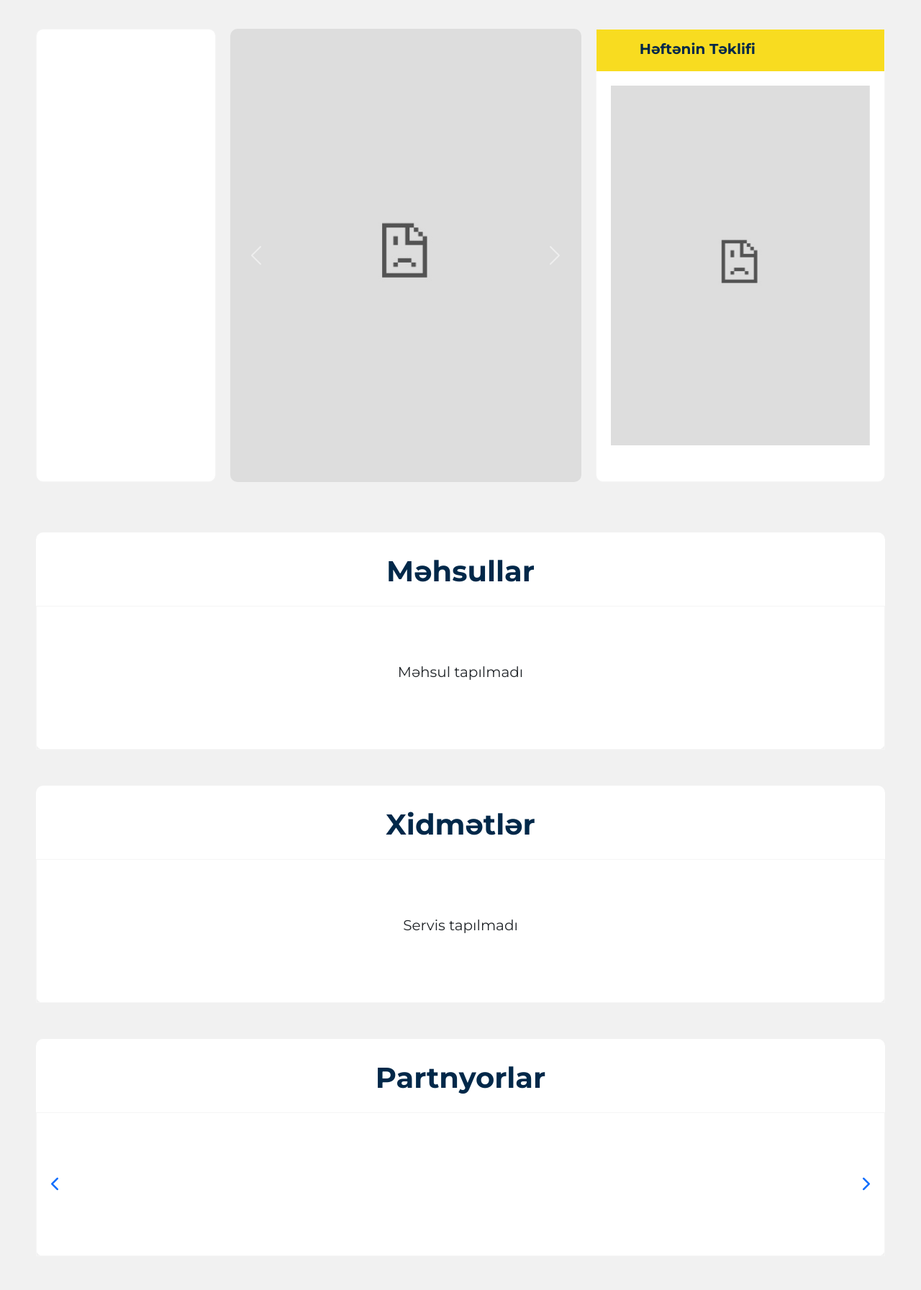
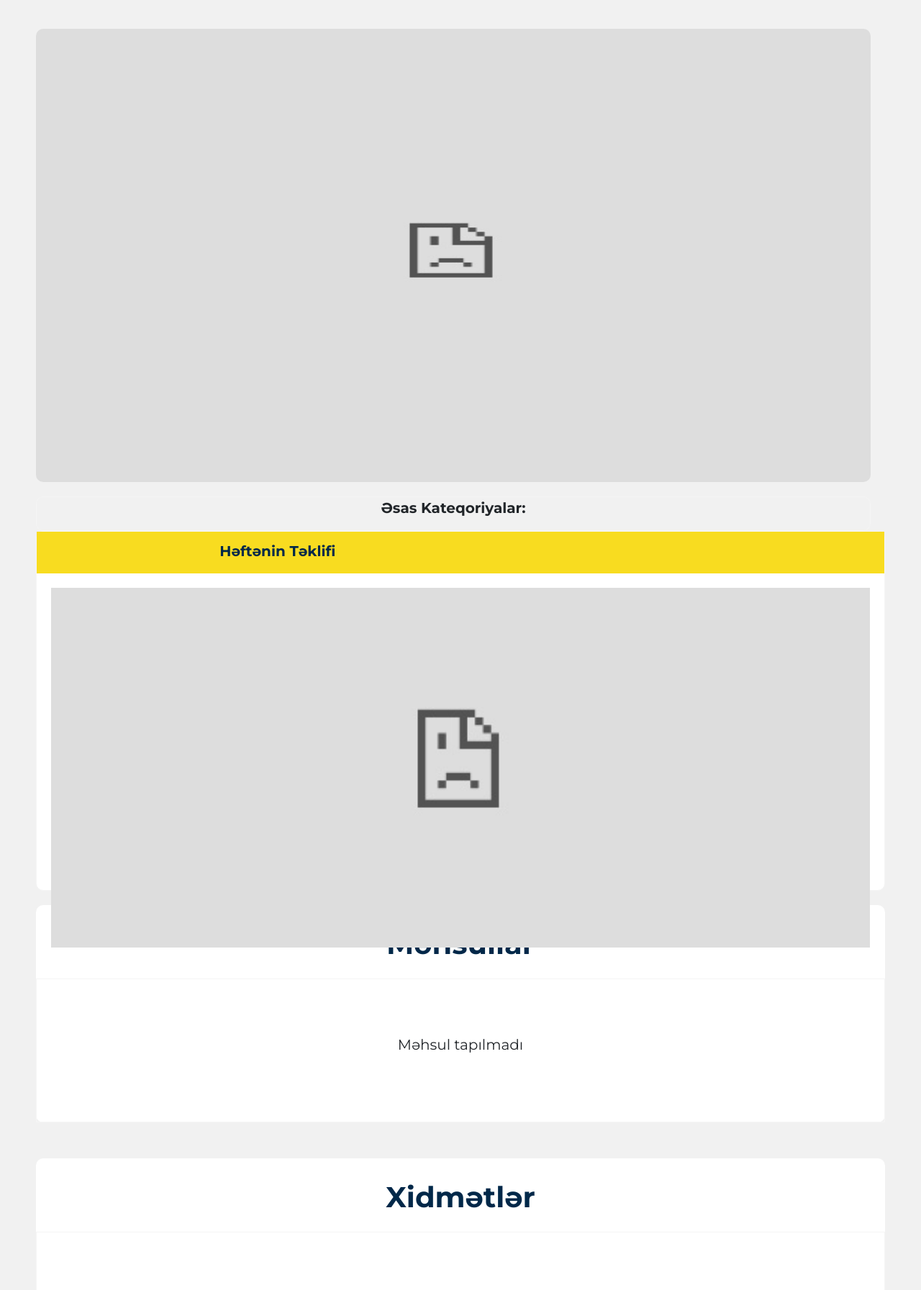
Before and after one commit to abbasguliyev/itech-shop, a Django app: page / in a window 1280 px wide. Shown: the part 80-1873 px from the top of the page at 72% size. Run offline with Django 4.2, Linux system fonts and the light colour scheme; data that the repository does not hold is empty; some libraries are stand-ins or nearby versions.

Commit message:
added new features

```diff
--- a/src/apps/pages/views.py
+++ b/src/apps/pages/views.py
@@ -35,7 +35,7 @@
 
     def get_context_data(self, **kwargs):
         context = super().get_context_data(**kwargs)
-        services = Services.objects.all()[:3]
+        services = Services.objects.all()
         company = Company.objects.all().last()
         categories = Category.objects.select_related('parent').filter(parent=None).all()
         partners = Partners.objects.all()[:3]
--- a/src/apps/services/templates/services.html
+++ b/src/apps/services/templates/services.html
@@ -20,7 +20,7 @@
       {% else %}
           {% for service in services %}
           <div class="prod_container">
-              <img src="{{service.image.url}}" alt="{{ service.name }}" class="product-img" />
+              <img src="{{service.image.url}}" alt="{{ service.name }}" class="service-card-img" />
               <div class="prod_detail">
                   <div>
                       <h4>
--- a/src/static/css/home.css
+++ b/src/static/css/home.css
@@ -512,15 +512,16 @@
     font-size: 1em;
 }
 
-.post-carousel {
-    width: 100% !important;
+.carousel-wrapper {
+    width: 50% !important;
     margin-right: 2em;
-    height: 63em !important;
+    height: auto !important;
 }
 
-.index-carousel-img {
-    height: 63em !important;
-    object-fit: cover !important;
+#home-banner .item img {
+    display: block;
+    width: 100%;
+    height: 63em;
     border-radius: 10px;
 }
 
@@ -566,7 +567,7 @@
     padding: 2em;
     width: 40em;
     display: flex;
-    justify-content: center;
+    align-self: center !important;
 }
 
 .offer_product_wrapper {
@@ -574,6 +575,7 @@
     flex-direction: column !important;
     box-sizing: border-box !important;
     height: 60em !important;
+
 }
 
 .btn-more {
@@ -775,7 +777,7 @@
     }
 }
 
-@media only screen and (max-width: 1100px) {
+@media only screen and (max-width: 1400px) {
     .category {
         position: static;
     }
@@ -796,10 +798,11 @@
         position: static;
     }
 
-    .post-carousel {
+    .carousel-wrapper {
         order: 1;
-        width: 100%;
+        width: 100% !important;
         align-self: center;
+        object-fit: cover;
         margin-bottom: 20px;
     }
 
--- a/src/static/css/products.css
+++ b/src/static/css/products.css
@@ -241,8 +241,8 @@
 }
 
 .product-img {
-    width: 31em;
-    height: 27em;
+    width: 100%;
+    height: 30em;
     border-top-right-radius: 0.5em;
     border-top-left-radius: 0.5em;
 }
@@ -251,7 +251,7 @@
     display: flex !important;
     flex-direction: column !important;
     box-sizing: border-box !important;
-    height: 70em !important;
+    margin-bottom: 10px;
 }
 
 
@@ -286,6 +286,8 @@
         display: block !important;
         border-bottom-left-radius: 0.5em !important;
         border-bottom-right-radius: 0.5em !important;
+        border-top-left-radius: 0 !important;
+        border-top-right-radius: 0 !important;
         margin-right: 15px !important;
         border: 1px solid #F1F2F3 !important;
         box-sizing: border-box !important;
@@ -293,7 +295,6 @@
         padding: 15px !important;
         border-top: none !important;
         z-index: 99;
-
     }
 }
 
@@ -707,11 +708,10 @@
 
     .product-img {
         width: 100%;
-        height: 15em;
+        height: 30em;
     }
 
     .product_wrapper {
-        height: 70em !important;
         width: 100%;
     }
 
--- a/src/static/css/services.css
+++ b/src/static/css/services.css
@@ -43,8 +43,15 @@
 }
 
 .service-img{
-    width: 31em;
-    height: 27em;
+    width: 100%;
+    height: 30em;
+    border-top-right-radius: 0.5em;
+    border-top-left-radius: 0.5em;
+}
+
+.service-card-img {
+    width: 30em;
+    height: 30em;
     border-top-right-radius: 0.5em;
     border-top-left-radius: 0.5em;
 }
--- a/src/templates/home.html
+++ b/src/templates/home.html
@@ -36,7 +36,7 @@
                     <p style="font-size: 2em;">Məhsul tapılmadı</p>
                 </div>
             {% else %}
-                <div class="owl-carousel owl-theme" id="home-products">
+                <div class="owl-carousel owl-theme" id="home-products" style="margin-left: 10px; margin-right: 10px;">
                     {% for product in products %}
                         {% include 'product_cart.html' %}
                     {% endfor %}
@@ -44,7 +44,6 @@
                 <a href="{% url 'products' %}" class="btn-more">Bütün məhsulları gör</a>
             {% endif %}
         {% endif %}
-
     </section>
     <section class="section-contain">
         <div class="section-title-container">
@@ -55,16 +54,7 @@
                 <p style="font-size: 2em;">Servis tapılmadı</p>
             </div>
         {% else %}
-            <div class="service-body" id="service_id">
-                <div class="home-product-slider">
-                    <div>
-                        {% if page_obj.has_previous %}
-                        <a hx-get="{% url 'index_services_pagination_view' %}?page={{ page_obj.previous_page_number }}" hx-target="#service_id" hx-trigger="click" class="" style="cursor: pointer; font-size: 2em; margin-left: 1em; margin-right: 1em;"><i class="fa-solid fa-chevron-left"></i></a>
-                        {% else %}
-                        <a class="" style="cursor: pointer; font-size: 2em; margin-left: 1em; margin-right: 1em;"><i class="fa-solid fa-chevron-left"></i></a>
-                        {% endif %}
-                    </div>
-                    <div class="home-service-slider">
+            <div class="owl-carousel owl-theme" id="home-services" style="margin-left: 10px; margin-right: 10px; margin-bottom: 10px">
                 {% for service in services %}
                     <div class="serv_container">
                         <img src="{{ service.image.url }}" alt="{{ service.name }}" class="service-img"/>
@@ -76,40 +66,21 @@
                     </div>
                 {% endfor %}
             </div>
-                    <div>
-                        {% if page_obj.has_next %}
-                        <a hx-get="{% url 'index_services_pagination_view' %}?page={{ page_obj.next_page_number }}" hx-target="#service_id" hx-trigger="click" class="" style="cursor: pointer; font-size: 2em; margin-left: 1em; margin-right: 1em;"><i class="fa-solid fa-chevron-right"></i></a>
-                        {% else %}
-                        <a class="" style="cursor: pointer; font-size: 2em; margin-left: 1em; margin-right: 1em;"><i class="fa-solid fa-chevron-right"></i></a>
-                        {% endif %}
-                    </div>
-                </div>
             <a href="{% url 'services' %}" class="btn-more">Bütün xidmətləri gör</a>
-            </div>
         {% endif %}
     </section>
     <section class="section-contain">
         <div class="section-title-container">
             <h3 class="section-title mb-4"><b>Partnyorlar</b></h3>
         </div>
-        <div class="partners-body" id="partners_id">
-            {% if page_obj.has_previous %}
-            <a hx-get="{% url 'index_partners_pagination_view' %}?page={{ page_obj.previous_page_number }}" hx-target="#partners_id" hx-trigger="click" class="" style="cursor: pointer; font-size: 2em; margin-left: 1em; margin-right: 1em;"><i class="fa-solid fa-chevron-left"></i></a>
-            {% else %}
-            <a class="" style="cursor: pointer; font-size: 2em; margin-left: 1em; margin-right: 1em;"><i class="fa-solid fa-chevron-left"></i></a>
-            {% endif %}
-            <div class="pattern-slide-container">
+        <div class="partners-body">
+            <div class="owl-carousel owl-theme" id="home-partners" style="margin-left: 10px; margin-right: 10px; margin-bottom: 10px">
                 {% for partner in partners %}
                 <div class="partners-slide">
                     <img src="{{ partner.logo.url }}" alt="{{ partner.name }}">
                 </div>
                 {% endfor %}
             </div>
-            {% if page_obj.has_next %}
-            <a hx-get="{% url 'index_partners_pagination_view' %}?page={{ page_obj.next_page_number }}" hx-target="#partners_id" hx-trigger="click" class="" style="cursor: pointer; font-size: 2em; margin-left: 1em; margin-right: 1em;"><i class="fa-solid fa-chevron-right"></i></a>
-            {% else %}
-            <a class="" style="cursor: pointer; font-size: 2em; margin-left: 1em; margin-right: 1em;"><i class="fa-solid fa-chevron-right"></i></a>
-            {% endif %}
         </div>
     </section>
 </div>
--- a/src/templates/partials/_section_header.html
+++ b/src/templates/partials/_section_header.html
@@ -1,6 +1,6 @@
 {% load static %}
 <section class="header-container">
-    <div class="category">
+    <section class="category">
         <ul class="main-ul">
             {% for category in categories %}
             <li class="category-dropdown">
@@ -56,30 +56,20 @@
                 {% endfor %}
             </div>
         </div>
-    </div>
-    <section class="post-carousel">
-        <div id="carouselExampleFade" class="carousel slide carousel-fade" data-bs-ride="carousel">
-            <div class="carousel-inner">
+    </section>
+    <section class="carousel-wrapper">
+        <div class="owl-carousel owl-theme" id="home-banner">
             {% if banners.count != 0 %}
                 {% for banner in banners %}
-                    <div class="carousel-item {% if forloop.counter == 1 %}active{% endif %} index-carousel" id="{{banner.pk}}">
-                        <img src="{{banner.image.url}}" class="d-block w-100 index-carousel-img " alt="{{banner.title}}">
+                    <div class="item">
+                        <img src="{{banner.image.url}}" alt="{{banner.title}}">
                     </div>
                 {% endfor %}
             {% else %}
-                    <div class="carousel-item active index-carousel">
-                        <img src="{% static 'images/default2.jpg' %}" class="d-block w-100 index-carousel-img " alt="default">
+            <div class="item">
+                <img src="{% static 'images/default2.jpg' %}" alt="default">
             </div>
             {% endif %}
-            </div>
-            <button class="carousel-control-prev" type="button" data-bs-target="#carouselExampleFade" data-bs-slide="prev">
-                <span class="carousel-control-prev-icon" aria-hidden="true"></span>
-                <span class="visually-hidden">Previous</span>
-            </button>
-            <button class="carousel-control-next" type="button" data-bs-target="#carouselExampleFade" data-bs-slide="next">
-                <span class="carousel-control-next-icon" aria-hidden="true"></span>
-                <span class="visually-hidden">Next</span>
-            </button>
         </div>
     </section>
     <section class="offer">
@@ -95,11 +85,9 @@
             <div id="demo"></div>
         </div>
         <div class="offer-body">
-            <div id="carouselBannerFade" class="carousel slide carousel-fade" data-bs-ride="carousel">
-                <div class="carousel-inner">
+            <div class="owl-carousel owl-theme" id="home-offer">
                 {% if collection_prods|length != 0 %}
                     {% for product in collection_prods %}
-                        <div class="carousel-item {% if forloop.counter == 1 %}active{% endif %} index-carousel" id="{{product.pk}}">
                         <div class="offer_product_wrapper" id="{{product.pk}}">
                             <div onclick="location.href='{% url 'product_detail' product.slug %}';" class="home_prod_container">
                                 <span class="free_delivery_text">Pulsuz çatdırılma</span>
@@ -126,7 +114,6 @@
                                 </form>
                             </div>
                         </div>
-                        </div>
                     {% endfor %}
                 {% else %}
                 <div class="carousel-item active index-carousel">
@@ -135,6 +122,5 @@
                 {% endif %}
             </div>
         </div>
-        </div>
     </section>
 </section>
```
Also changed, not shown: src/static/js/home.js (+78 -0 lines), src/apps/products/migrations/0028_alter_collection_options_and_more.py (added), src/media/products/Screenshot_from_2023-09-25_21-18-57.png (added), src/media/products/header-img2.jpg (added). Lines whose indentation alone changed are shown as unchanged.
